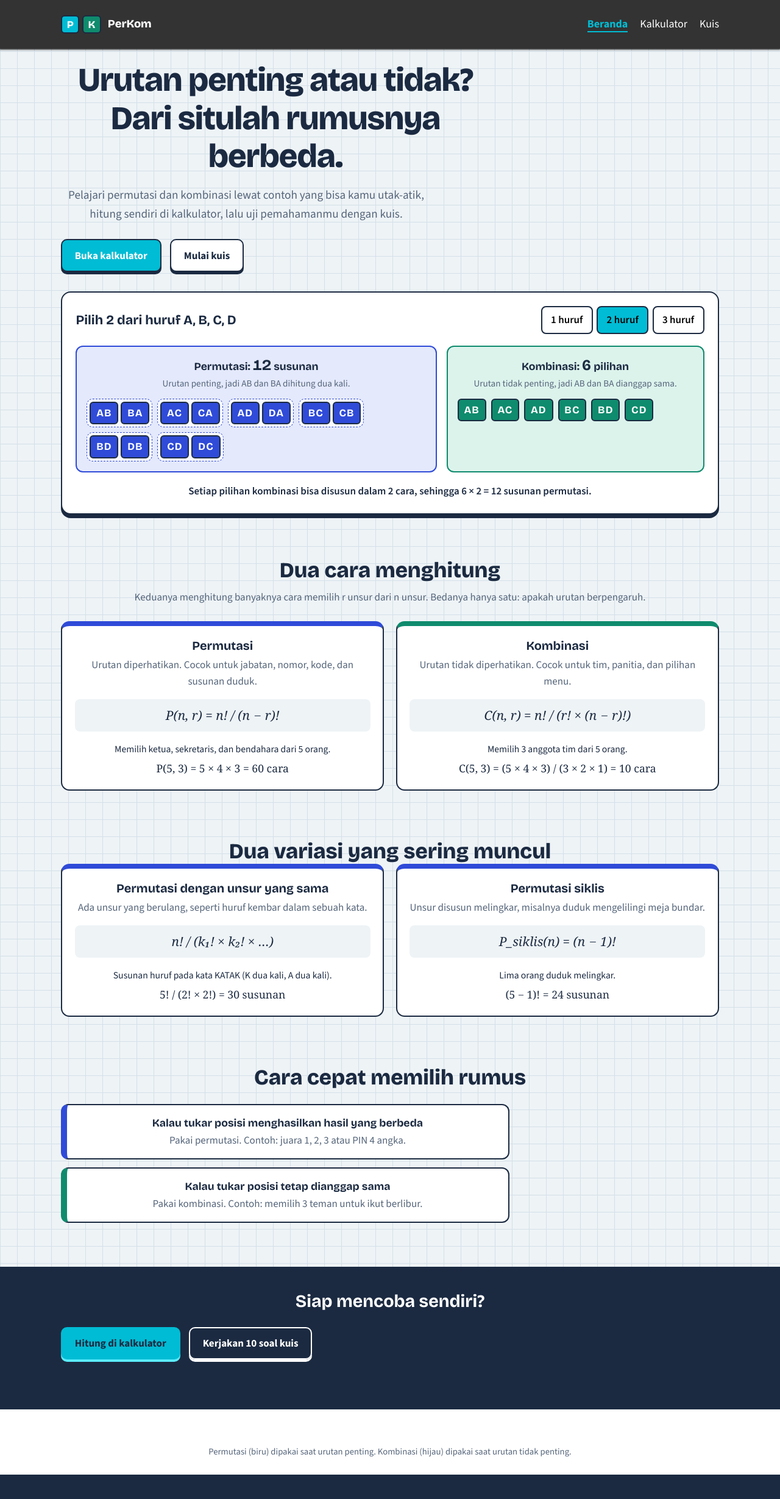
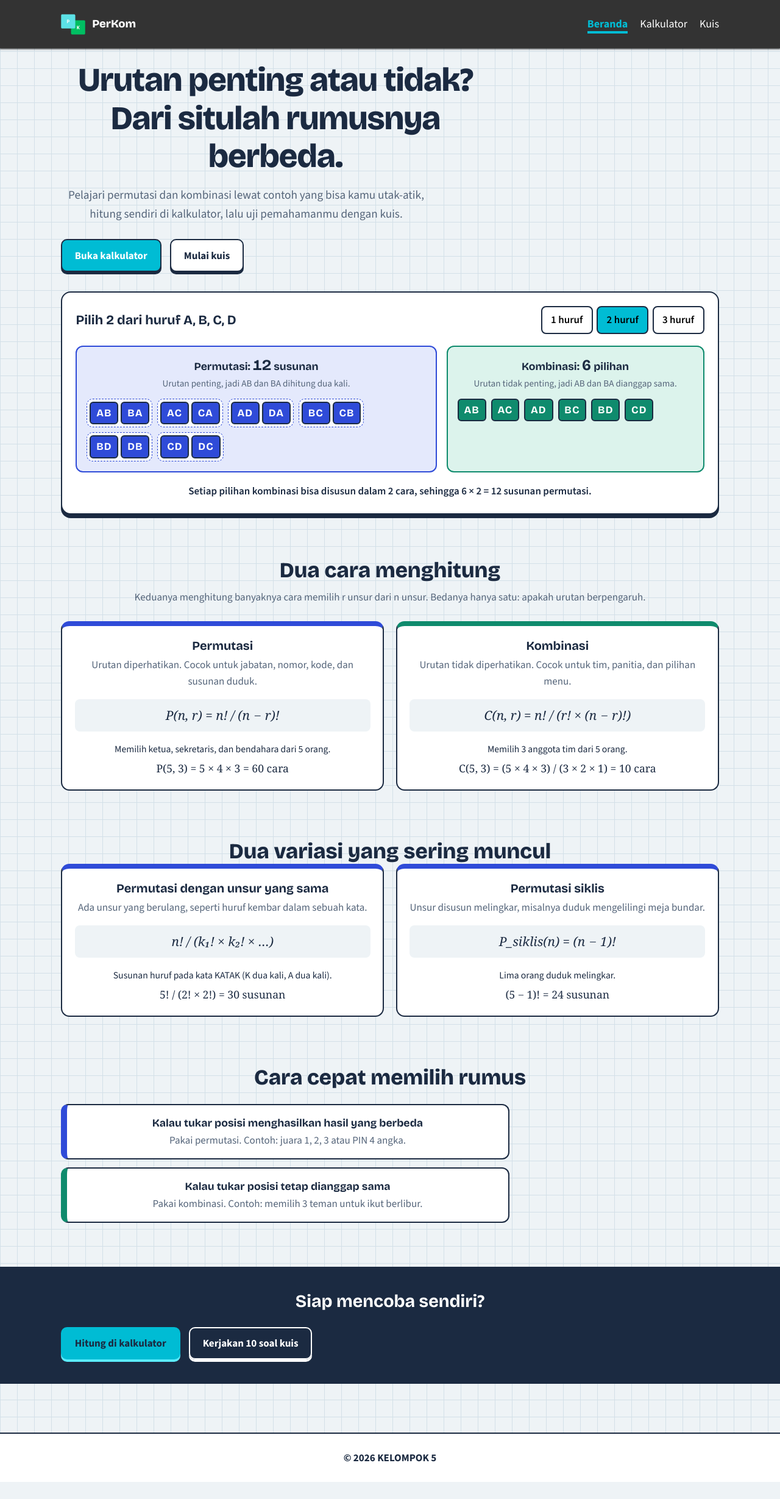
Before and after one commit to nabilAdilpi/perkom, a React (Vite) app: page / in a window 1280 px wide. Shown: the whole page at 61% size. After the commit the page ends 2431 px from the top, so only its background shows below. Built offline with nearby package versions, Linux system fonts and the light colour scheme; a web font is replaced by a local one.

Commit message:
penambahan logo, dan sedikit perbaikan code

```diff
--- a/index.html
+++ b/index.html
@@ -3,7 +3,8 @@
   <head>
     <meta charset="UTF-8" />
     <meta name="viewport" content="width=device-width, initial-scale=1.0" />
-    <title>PerKom</title>
+    <title>perkom</title>
+    <link rel="icon" type="image/svg+xml" href="/src/assets/logo.png" />
     <link rel="preconnect" href="https://fonts.googleapis.com" />
     <link rel="preconnect" href="https://fonts.gstatic.com" crossorigin />
     <link
--- a/src/App.jsx
+++ b/src/App.jsx
@@ -4,7 +4,7 @@ import Kalkulator from "./pages/Kalkulator.jsx";
 import Kuis from "./pages/Kuis.jsx";
 import TidakDitemukan from "./pages/TidakDitemukan.jsx";
 
-// App.jsx hanya mengatur jalur (routing) antarhalaman.
+// Jalur (routing) antar halaman
 export default function App() {
   return (
     <>
--- a/src/components/Footer.jsx
+++ b/src/components/Footer.jsx
@@ -2,14 +2,7 @@ export default function Footer() {
   return (
     <footer className="footer">
       <div className="wadah footer__isi">
-        <p>
-          <strong>Susun &amp; Pilih</strong> — belajar permutasi dan kombinasi
-          dengan contoh yang bisa dicoba sendiri.
-        </p>
-        <p className="footer__kecil">
-          Permutasi (biru) dipakai saat urutan penting. Kombinasi (hijau)
-          dipakai saat urutan tidak penting.
-        </p>
+        <b>© 2026 KELOMPOK 5</b>
       </div>
     </footer>
   );
--- a/src/components/Navbar.jsx
+++ b/src/components/Navbar.jsx
@@ -1,11 +1,6 @@
 import { NavLink, Link } from "react-router-dom";
 import { useState } from 'react';
-
-// const menu = [
-//   { ke: "/", label: "Beranda" },
-//   { ke: "/kalkulator", label: "Kalkulator" },
-//   { ke: "/kuis", label: "Kuis" },
-// ];
+import logo from '../assets/logo.png';
 
 export default function Navbar() {
   const [isOpen, setIsOpen] = useState(false)
@@ -20,28 +15,10 @@ export default function Navbar() {
         Lewati ke konten
       </a>
       <div className="navbar__isi">
-        <Link to="/" className="logo" aria-label="Susun dan Pilih, ke beranda">
-          <span className="logo__ubin logo__ubin--biru">P</span>
-          <span className="logo__ubin logo__ubin--hijau">K</span>
+        <Link to="/" className="logo" aria-label="perkom, ke beranda">
+          <img src={logo} alt="perkom-logo" className="logo" width={40} />
           <span className="logo__teks">PerKom</span>
         </Link>
-        {/* <nav aria-label="Menu utama">
-          <ul className="navbar__menu">
-            {menu.map((item) => (
-              <li key={item.ke}>
-                <NavLink
-                  to={item.ke}
-                  end={item.ke === "/"}
-                  className={({ isActive }) =>
-                    "navbar__tautan" + (isActive ? " navbar__tautan--aktif" : "")
-                  }
-                >
-                  {item.label}
-                </NavLink>
-              </li>
-            ))}
-          </ul>
-        </nav> */}
         <button className='nav-toggle' onClick={toggleMenu}>
           <span className={`bar ${isOpen ? 'open' : ''}`}></span>
           <span className={`bar ${isOpen ? 'open' : ''}`}></span>
--- a/src/index.css
+++ b/src/index.css
@@ -97,6 +97,11 @@ a {
   background-color: #333;
   color: white;
   z-index: 1000;
+  display: flex;
+  padding: 10px;
+  justify-content: space-between;
+  align-items: center;
+  box-shadow: 0 0 3px 1px black;
 }
 
 .navbar__isi {
@@ -125,8 +130,12 @@ a {
 
 .nav-links a.active {
   color: var(--global);
+  border-bottom: 4px solid var(--global);
   font-weight: bold;
-  border-bottom: 2px solid var(--global);
+}
+
+.nav-links a:hover {
+  color: var(--global);
 }
 
 .nav-toggle {
@@ -410,6 +419,10 @@ a {
   margin: .6rem 0 1.6rem;
   color: var(--tinta-pudar);
   text-align: center;
+}
+
+.error {
+  margin-top: 25vh;
 }
 
 .kisi {
@@ -889,26 +902,19 @@ a {
 .footer {
   margin-top: 10vh;
   background: var(--putih);
+  position: relative;
   border-top: 2px solid var(--tinta);
   padding-block: 1.6rem;
+  bottom: 0;
+  right: 0;
+  z-index: 1000;
+  width: 100%;
 }
 
 .footer__kecil {
   font-size: .92rem;
   color: var(--tinta-pudar);
   margin-top: .3rem;
-}
-
-.navbar {
-  display: flex;
-  padding: 0;
-  margin: 0;
-  justify-content: space-between;
-  align-items: center;
-  background-color: #333;
-  padding: 15px 30px;
-  color: white;
-  box-shadow: 0 0 3px 1px black;
 }
 
 /* ---------- Responsif ---------- */
@@ -959,6 +965,10 @@ a {
     margin-top: 20%;
   }
 
+  .error {
+    margin-top: 25vh;
+  }
+
   .hero {
     padding-top: 2rem;
     padding-top: 30%;
@@ -983,12 +993,6 @@ a {
   .nav-links.active {
     display: flex;
   }
-
-  .footer {
-    display: none;
-  }
-
-
 }
 
 @media (prefers-reduced-motion: reduce) {
--- a/src/pages/Beranda.jsx
+++ b/src/pages/Beranda.jsx
@@ -124,8 +124,8 @@ export default function Beranda() {
             </Link>
           </div>
         </div>
-        <Footer />
       </section>
+      <Footer />
     </>
   );
 }
--- a/src/pages/Kalkulator.jsx
+++ b/src/pages/Kalkulator.jsx
@@ -139,6 +139,7 @@ export default function Kalkulator() {
   }, [hasil, mode]);
 
   return (
+    <>
       <section className="wadah bagian">
         <ScrollKeAtas />
         <Navbar />
@@ -253,7 +254,8 @@ export default function Kalkulator() {
             <DaftarUbin item={daftar} nada={mode === "permutasi" ? "biru" : "hijau"} />
           </div>
         )}
+      </section>
       <Footer />
-    </section>
+    </>
   );
 }
--- a/src/pages/Kuis.jsx
+++ b/src/pages/Kuis.jsx
@@ -56,8 +56,8 @@ export default function Kuis() {
             onLanjut={lanjut}
           />
         )}
-        <Footer />
       </section>
+      <Footer />
     </>
   );
 }
--- a/src/pages/TidakDitemukan.jsx
+++ b/src/pages/TidakDitemukan.jsx
@@ -3,7 +3,7 @@ import { Link } from "react-router-dom";
 export default function TidakDitemukan() {
   return (
     <section className="wadah bagian">
-      <h1 className="bagian__judul">404</h1>
+    <h1 className="bagian__judul error">404</h1>
       <p className="bagian__intro">
         Halaman Tidak Ditemukan :(
       </p>
```
Also changed, not shown: src/assets/logo.png (added), 1 other file (tests, documents, lock files or other folders). Lines whose indentation alone changed are shown as unchanged.
